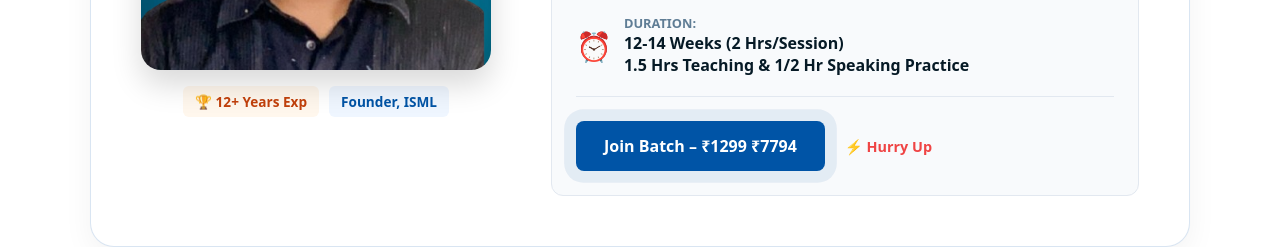
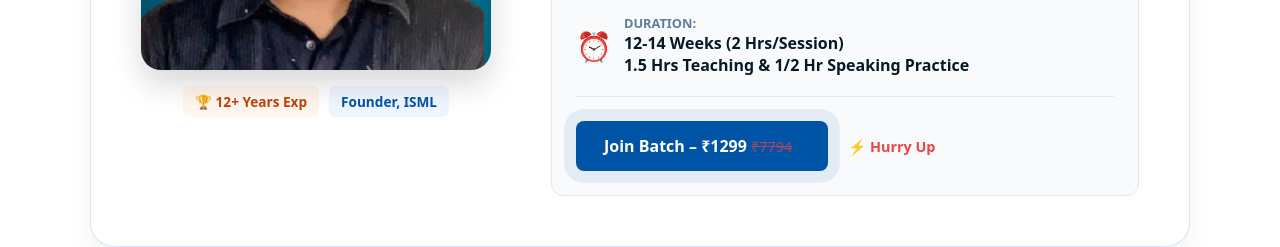
Before and after one commit to tulasidhasan/ISML-Landing-Page, a React (Vite) app in the folder test-react/: page / in a window 1280 px wide. Shown: the part 1100-1347 px from the top of the page. Built offline with nearby package versions, Linux system fonts and the light colour scheme.

Commit message:
Frontend change

```diff
--- a/test-react/src/components/FooterCTA.jsx
+++ b/test-react/src/components/FooterCTA.jsx
@@ -12,7 +12,7 @@ export default function FooterCTA({ onEnroll }) {
 
         <div className="footer-actions">
           <button className="footer-btn pulse-btn" onClick={onEnroll}>
-            Register Now – ₹1299 <span className="strike-price">₹7794</span>
+            Register Now – ₹1299 <span className="strike-text">₹7794</span>
           </button>
           <p className="guarantee-text">🔒 Official ISML Certification • 100% Secure Payment
             with PayU
--- a/test-react/src/components/Mentor.jsx
+++ b/test-react/src/components/Mentor.jsx
@@ -71,7 +71,7 @@ export default function Mentor({ onEnroll }) {
 
             <div className="mentor-actions">
                <button className="mentor-cta-btn pulse-btn" onClick={onEnroll}>
-                  Join Batch – ₹1299 <span className="old-price">₹7794</span>
+                  Join Batch – ₹1299 <span className="strike-text">₹7794</span>
                </button>
                <p className="offer-timer">⚡ Hurry Up</p>
             </div>
--- a/test-react/src/components/StickyCTA.jsx
+++ b/test-react/src/components/StickyCTA.jsx
@@ -41,7 +41,7 @@ export default function StickyCTA({ onEnroll }) {
         </span>
 
         <div className="price-box">
-           <del>₹2000</del>
+           <del className="strike-text">₹7794</del>
            <span className="final-price">₹1299</span>
         </div>
 
--- a/test-react/src/index.css
+++ b/test-react/src/index.css
@@ -852,3 +852,16 @@ body {
 .status-btn:hover { background-color: #1d4ed8; }
 .success h1 { color: #16a34a; }
 .failure h1 { color: #dc2626; }
+
+/* ===============================
+   Amount Strike
+   =============================== */
+   /* Generic Strikethrough Class */
+.strike-text {
+  text-decoration: line-through; /* This draws the line */
+  color: #ef4444; /* Red color (optional, looks good for offers) */
+  opacity: 0.7;   /* Slightly faded */
+  font-size: 0.9em; /* Slightly smaller than the main price */
+  margin-right: 8px; /* Space between this and the new price */
+  font-weight: 500;
+}
```
